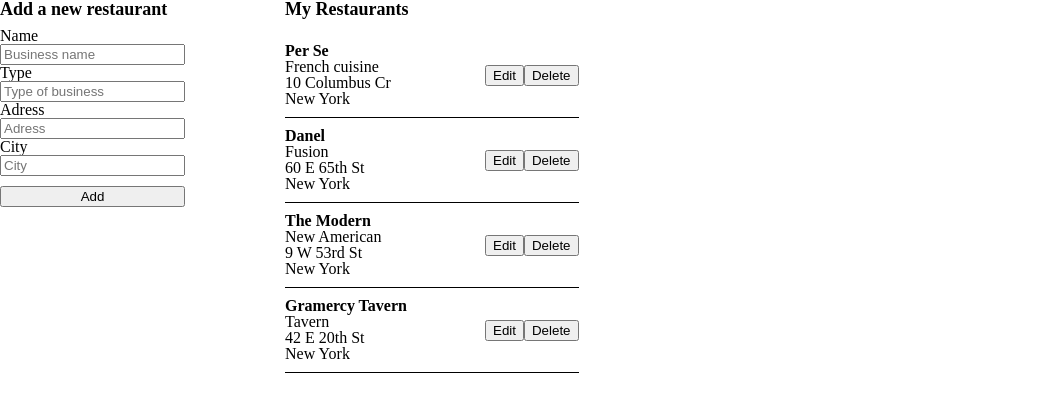
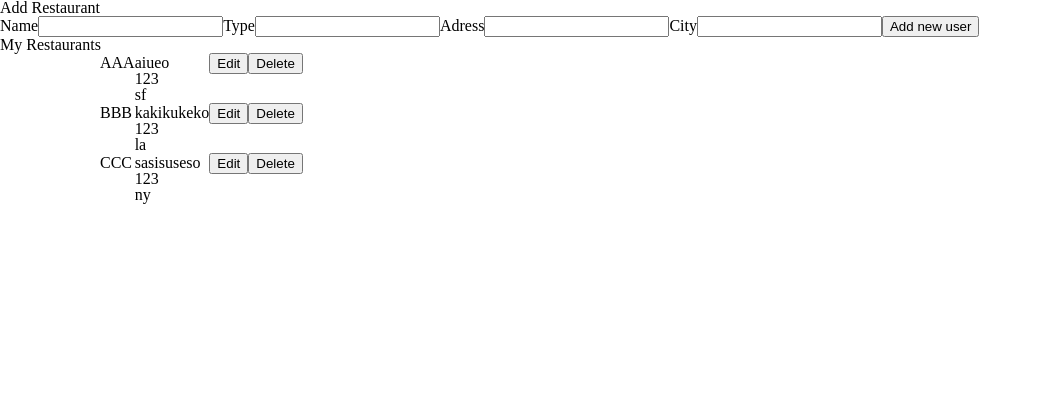
Before and after one commit to business-rec/web-fe, a React (Create React App) app: page / in a window 1280 px wide. Shown: the top 412 px of the page, without its empty margins (0-1042 px from the left). Built offline with nearby package versions, Linux system fonts and the light colour scheme.

Commit message:
crud working

```diff
--- a/src/components/AddRestForm.js
+++ b/src/components/AddRestForm.js
@@ -1,45 +1,67 @@
-import React from 'react'
-import styled from 'styled-components'
+import React, { useState } from "react";
 
-function AddRestForm() {
-    return (
-        <Container>
-            <h1>Add a new restaurant</h1>
-            <form>
+const AddRestForm = props => {
 
-                <label>Name</label>
-                <input placeholder="Business name"></input>
+    const initialFormState = {
+      id: null,
+      name: "",
+      type: "",
+      adress: "",
+      city: ""
+    };
 
-                <label>Type</label>
-                <input placeholder="Type of business"></input>
+  const [rest, setRest] = useState(initialFormState);
 
-                <label>Adress</label>
-                <input placeholder="Adress"></input>
+  const handleInputChange = event => {
+    const { name, value } = event.target;
+    setRest({ ...rest, [name]: value });
+  };
 
-                <label>City</label>
-                <input placeholder="City"></input>
+  return (
+    <form
+      onSubmit={event => {
+        event.preventDefault();
+    // ADD
+        if (!rest.name || !rest.username) return;
+        props.addUser(rest);
+        setRest(initialFormState);
+      }}
+    >
+      <label>Name</label>
+      <input
+        type="text"
+        name="name"
+        value={rest.name}
+        onChange={handleInputChange}
+      />
+      <label>Type</label>
+      <input
+        type="text"
+        name="type"
+        value={rest.type}
+        onChange={handleInputChange}
+      />
 
-                <button>Add</button>
-            </form>
-        </Container>
-    )
-}
+     <label>Adress</label>
+     <input
+        type="text"
+        name="adress"
+        value={rest.adress}
+        onChange={handleInputChange}
+      />
 
-const Container = styled.div`
-    h1 {
-        font-size: 18px;
-        font-weight: 600;
-        margin-bottom: 10px;
-    }
 
-    form {
-        display: flex;
-        flex-direction: column;
-    }
+     <label>City</label>
+     <input
+        type="text"
+        name="city"
+        value={rest.city}
+        onChange={handleInputChange}
+      />
 
-    button {
-        margin-top: 10px;
-    }
-`
+      <button>Add new user</button>
+    </form>
+  );
+};
 
-export default AddRestForm
+export default AddRestForm;
--- a/src/components/EditRestForm.js
+++ b/src/components/EditRestForm.js
@@ -1,45 +1,64 @@
-import React from 'react'
-import styled from 'styled-components'
+import React, { useState, useEffect } from "react";
 
-function EditRestForm() {
-    return (
-        <Container>
-            <h1>Add a new restaurant</h1>
-            <form>
+const EditRestForm = props => {
+  const [rest, setRest] = useState(props.currentRest);
 
-                <label>Name</label>
-                <input placeholder="Business name"></input>
+  useEffect(
+    () => {
+      setRest(props.currentRest);
+    },
+    [props]
+  );
 
-                <label>Type</label>
-                <input placeholder="Type of business"></input>
+  const handleInputChange = event => {
+    const { name, value } = event.target;
+    setRest({ ...rest, [name]: value });
+  };
 
-                <label>Adress</label>
-                <input placeholder="Adress"></input>
+  return (
+    <form
+      onSubmit={event => {
+        event.preventDefault();
+        props.updateUser(rest.id, rest);
+      }}
+    >
+      <label>Name</label>
+      <input
+        type="text"
+        name="name"
+        value={rest.name}
+        onChange={handleInputChange}
+      />
+      <label>Username</label>
+      <input
+        type="text"
+        name="type"
+        value={rest.type}
+        onChange={handleInputChange}
+      />ye
+      <input
+        type="text"
+        name="adress"
+        value={rest.adress}
+        onChange={handleInputChange}
+      />
 
-                <label>City</label>
-                <input placeholder="City"></input>
+     <input
+        type="text"
+        name="city"
+        value={rest.city}
+        onChange={handleInputChange}
+      />
 
-                <button>Add</button>
-            </form>
-        </Container>
-    )
-}
+      <button>Update</button>
+      <button
+        onClick={() => props.setEditing(false)}
+        className="button muted-button"
+      >
+        Cancel
+      </button>
+    </form>
+  );
+};
 
-const Container = styled.div`
-    h1 {
-        font-size: 18px;
-        font-weight: 600;
-        margin-bottom: 10px;
-    }
-
-    form {
-        display: flex;
-        flex-direction: column;
-    }
-
-    button {
-        margin-top: 10px;
-    }
-`
-
-export default EditRestForm
+export default EditRestForm;
--- a/src/components/Restaurant.js
+++ /dev/null
@@ -1,48 +0,0 @@
-import React from 'react'
-import styled from 'styled-components'
-
-function Restaurant({ name, type, adress, city }) {
-    return (
-        <Container>
-            <Wrapper>
-                <h3>{name}</h3>
-                <p>{type}</p>
-                <p>{adress}</p>
-                <p>{city}</p>
-            </Wrapper>
-            <Buttons>
-                <button>Edit</button>
-                <button>Delete</button>
-
-            </Buttons>
-
-        </Container>
-    )
-}
-
-
-
-// Styling
-const Container = styled.div`
-    margin: 10px 0px;
-    display: flex;
-    padding-bottom: 10px;
-    border-bottom: 1px solid black;
-
-    h3 {
-        font-size: 16px;
-        font-weight: 600;
-    }
-`
-
-const Wrapper = styled.div`
-    width: 200px;
-`
-
-const Buttons = styled.div`
-    display: flex;
-    align-items: center;
-`
-
-
-export default Restaurant
--- a/src/components/RestaurantList.js
+++ b/src/components/RestaurantList.js
@@ -1,49 +1,42 @@
 import React from 'react'
-import Restaurant from './Restaurant'
 
 import styled from 'styled-components'
 
-const restaurants = [
-    {
-        name: 'Per Se',
-        type: 'French cuisine',
-        adress: '10 Columbus Cr',
-        city: 'New York'
-    },
-    {
-        name: 'Danel',
-        type: 'Fusion',
-        adress: '60 E 65th St',
-        city: 'New York'
-    },
-    {
-        name: 'The Modern',
-        type: 'New American',
-        adress: '9 W 53rd St',
-        city: 'New York'
-    },
-    {
-        name: 'Gramercy Tavern',
-        type: 'Tavern',
-        adress: '42 E 20th St',
-        city: 'New York'
-    },
-]
-
-function RestaurantList() {
+function RestaurantList(props) {
     return (
         <Container>
-            <Title>My Restaurants</Title>
-            <ul>
-                {restaurants.map(rest => {
-                    return  <Restaurant
-                                name={rest.name}
-                                type={rest.type}
-                                adress={rest.adress}
-                                city={rest.city}
-                            />
-                })}
-            </ul>
+
+            <div>
+                {props.users.length > 0 ? (
+                    props.users.map(user => (
+                    <tr key={user.id}>
+                    <td>{user.name}</td>
+                    <dt>{user.type}</dt>
+                    <dt>{user.adress}</dt>
+                    <dt>{user.city}</dt>
+                    <td>
+                <button
+                className="button muted-button"
+                onClick={() => props.editRow(user)}
+              >
+                Edit
+              </button>
+              <button
+                className="button muted-button"
+                onClick={() => props.deleteUser(user.id)}
+              >
+                Delete
+              </button>
+            </td>
+          </tr>
+        ))
+      ) : (
+        <tr>
+          <td colSpan={3}>No users</td>
+        </tr>
+      )}
+    </div>
+
         </Container>
     )
 }
--- a/src/pages/Home.js
+++ b/src/pages/Home.js
@@ -1,20 +1,86 @@
-import React from 'react'
-import styled from 'styled-components'
+import React, { useState } from "react";
+import AddRestForm from "../components/AddRestForm";
+import EditRestForm from "../components/EditRestForm";
+import RestaurantList from '../components/RestaurantList'
 
-import RestaurantList from '../components/RestaurantList'
-import AddRestForm from '../components/AddRestForm'
+const App = () => {
 
-function Home() {
-    return (
-        <Container>
-            <AddRestForm />
-            <RestaurantList />
-        </Container>
-    )
-}
+  const restData = [
+    { id: 1, name: "AAA", type: "aiueo", adress: '123', city: 'sf' },
+    { id: 2, name: "BBB", type: "kakikukeko", adress: '123', city: 'la' },
+    { id: 3, name: "CCC", type: "sasisuseso", adress: '123', city: 'ny' }
+  ];
 
-const Container = styled.div`
-    display: flex;
-`
+  const [rests, setRests] = useState(restData);
 
-export default Home
+  const addRest = rest => {
+    rest.id = rests.length + 1;
+    setRests([...rests, rest]);
+  };
+
+  const deleteRest = id => {
+    setRests(rests.filter(rest => rest.id !== id));
+  };
+
+  const [editing, setEditing] = useState(false);
+
+  // ADD
+  const initialFormState = {
+      id: null,
+      name: "",
+      type: "",
+      adress: "",
+      city: ""
+    };
+
+  const [currentRest, setCurrentRest] = useState(initialFormState);
+
+  // ADD
+  const editRow = rest => {
+    setEditing(true);
+    setCurrentRest({
+        id: rest.id,
+        name: rest.name,
+        type: rest.type,
+        adress: rest.adress,
+        city: rest.city
+    });
+  };
+
+
+  const updateRest = (id, updateRest) => {
+    setEditing(false);
+    setRests(rests.map(rest => (rest.id === id ? updateRest : rest)));
+  };
+
+  return (
+    <div>
+      <div>
+        <div>
+          {editing ? (
+            <div>
+              <h2>Edit Restaurant</h2>
+              <EditRestForm
+                editing={editing}
+                setEditing={setEditing}
+                currentUser={currentRest}
+                updateUser={updateRest}
+              />
+            </div>
+          ) : (
+            <div>
+              <h2>Add Restaurant</h2>
+              <AddRestForm addUser={addRest} />
+            </div>
+          )}
+        </div>
+        <div>
+          <h2>My Restaurants</h2>
+          <RestaurantList users={rests} deleteUser={deleteRest} editRow={editRow} />
+        </div>
+      </div>
+    </div>
+  );
+};
+
+export default App;
```
Also changed, not shown: src/components/Header.js (deleted, +0 -12 lines).
